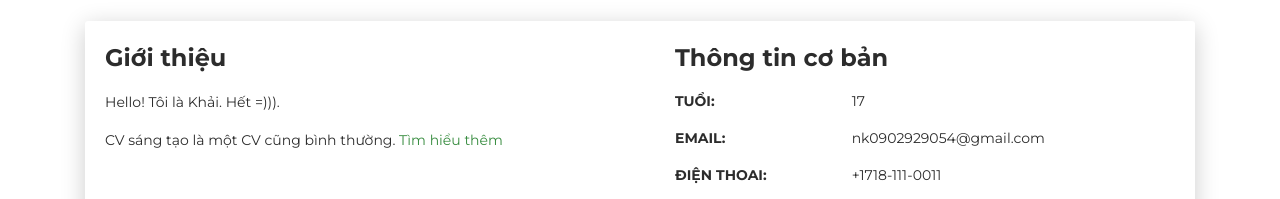
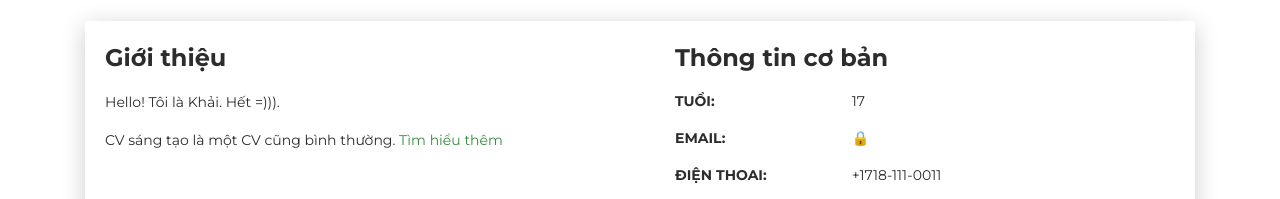
Before and after one commit to Khai1444/cv, a plain HTML site: page index.html in a window 1280 px wide. Shown: the part 599-798 px from the top of the page. Drawn offline with Linux system fonts and the light colour scheme.

Commit message:
Update index.html

```diff
--- a/index.html
+++ b/index.html
@@ -152,7 +152,7 @@ document.ondragstart = contentprotector;
             </div>
             <div class="row mt-3">
               <div class="col-sm-4"><strong class="text-uppercase">Email:</strong></div>
-              <div class="col-sm-8">nk0902929054@gmail.com</div>
+              <div class="col-sm-8">🔒</div>
             </div>
             <div class="row mt-3">
               <div class="col-sm-4"><strong class="text-uppercase">Điện thoai:</strong></div>
```
